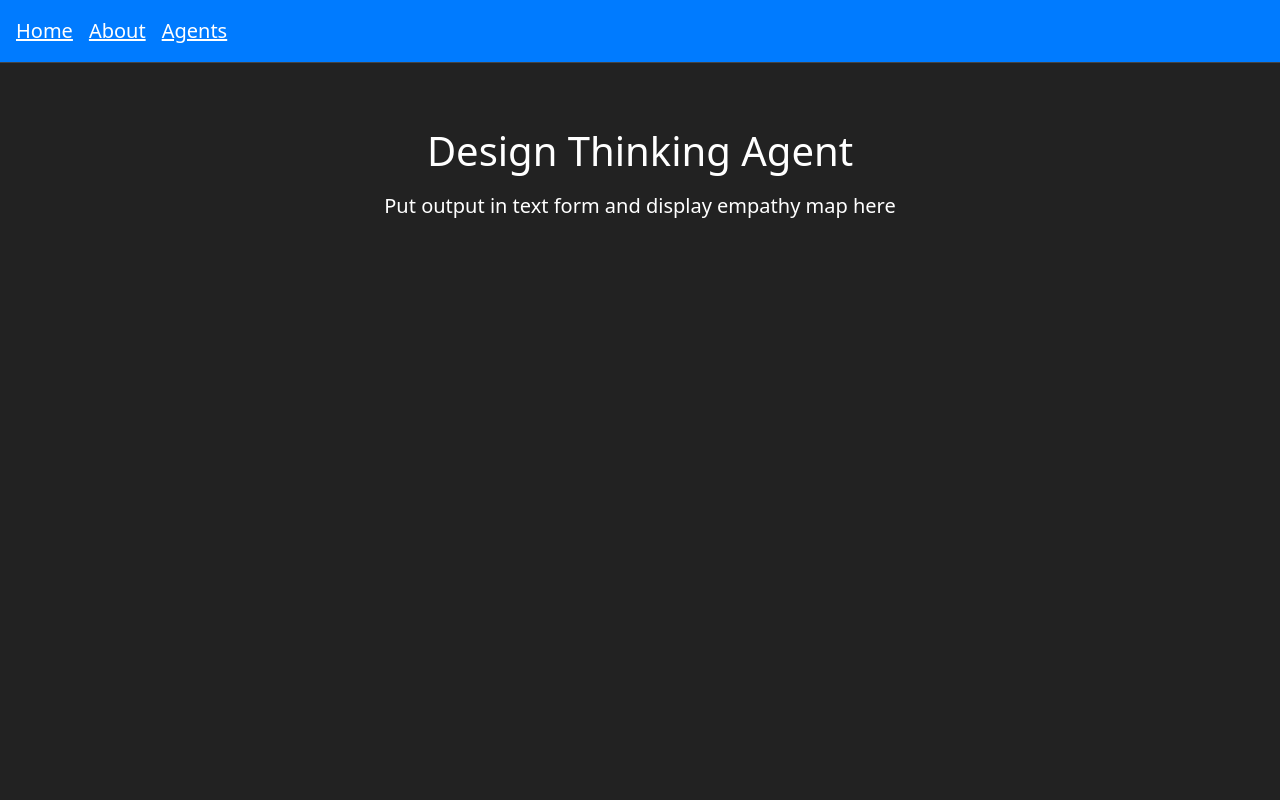
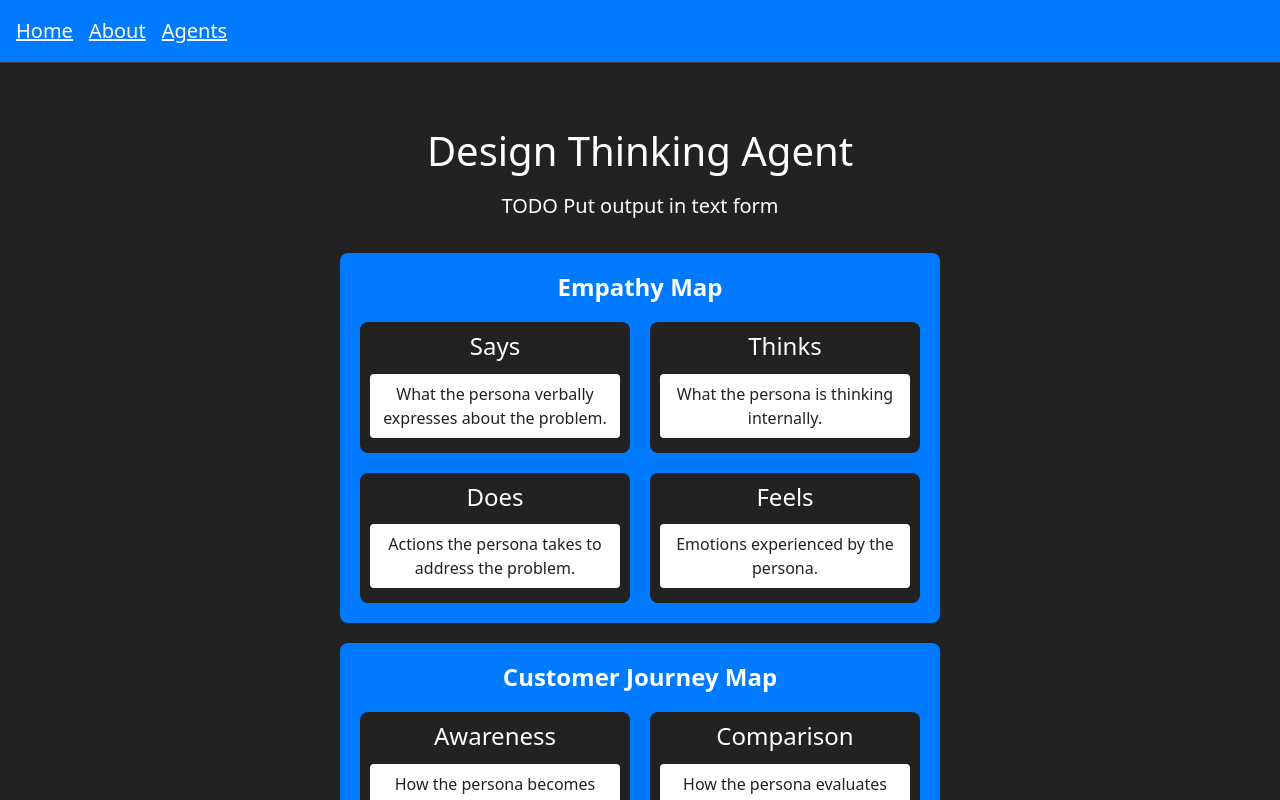
Before and after one commit to agentopedia/project-almanac, a Next.js app in the folder nextjs_app/: page /design_agent_output in a window 1280 px wide. Shown: the top 800 px of the page. Built offline with nearby package versions, Linux system fonts and the light colour scheme.

Commit message:
Created EmpathyMap and CustomerJourney components, and integrated them into design_agent_output page.

```diff
--- /dev/null
+++ b/nextjs_app/app/components/CustomerJourney.tsx
@@ -0,0 +1,75 @@
+import React from 'react';
+
+interface CustomerJourneyMapProps {
+  journeyData: {
+    awareness: string;
+    comparison: string;
+    purchase: string;
+    installation: string;
+  };
+}
+
+const CustomerJourneyMap: React.FC<CustomerJourneyMapProps> = ({ journeyData }) => {
+  return (
+    <div style={styles.container}>
+      <h2 style={styles.heading}>Customer Journey Map</h2>
+      <div style={styles.grid}>
+        <div style={styles.section}>
+          <h4>Awareness</h4>
+          <p style={styles.box}>{journeyData.awareness}</p>
+        </div>
+        <div style={styles.section}>
+          <h4>Comparison</h4>
+          <p style={styles.box}>{journeyData.comparison}</p>
+        </div>
+        <div style={styles.section}>
+          <h4>Purchase</h4>
+          <p style={styles.box}>{journeyData.purchase}</p>
+        </div>
+        <div style={styles.section}>
+          <h4>Installation</h4>
+          <p style={styles.box}>{journeyData.installation}</p>
+        </div>
+      </div>
+    </div>
+  );
+};
+
+const styles: { [key: string]: React.CSSProperties } = {
+  container: {
+    maxWidth: '600px',
+    margin: '20px auto',
+    padding: '20px',
+    borderRadius: '8px',
+    backgroundColor: '#007bff',
+  },
+  heading: {
+    textAlign: 'center',
+    fontSize: '24px',
+    fontWeight: 'bold',
+    marginBottom: '20px',
+  },
+  grid: {
+    display: 'grid',
+    gridTemplateColumns: '1fr 1fr',
+    gap: '20px',
+  },
+  section: {
+    display: 'flex',
+    flexDirection: 'column',
+    alignItems: 'center',
+    borderRadius: '8px',
+    padding: '10px',
+    backgroundColor: '#222222',
+  },
+  box: {
+    backgroundColor: 'white',
+    padding: '8px',
+    margin: '5px 0',
+    borderRadius: '4px',
+    textAlign: 'center',
+    color: '#222222',
+  },
+};
+
+export default CustomerJourneyMap;
--- /dev/null
+++ b/nextjs_app/app/components/EmpathyMap.tsx
@@ -0,0 +1,86 @@
+import React from 'react';
+
+interface EmpathyMapProps {
+  empathyData: {
+    says: string[];
+    thinks: string[];
+    does: string[];
+    feels: string[];
+  };
+}
+
+const EmpathyMap: React.FC<EmpathyMapProps> = ({ empathyData }) => {
+  return (
+    <div style={styles.container}>
+      <h2 style={styles.heading}>Empathy Map</h2>
+      <div style={styles.grid}>
+        <div style={styles.section}>
+          <h4>Says</h4>
+          {empathyData.says.map((text, index) => (
+            <p key={index} style={styles.box}>{text}</p>
+          ))}
+        </div>
+
+        <div style={styles.section}>
+          <h4>Thinks</h4>
+          {empathyData.thinks.map((text, index) => (
+            <p key={index} style={styles.box}>{text}</p>
+          ))}
+        </div>
+
+        <div style={styles.section}>
+          <h4>Does</h4>
+          {empathyData.does.map((text, index) => (
+            <p key={index} style={styles.box}>{text}</p>
+          ))}
+        </div>
+
+        <div style={styles.section}>
+          <h4>Feels</h4>
+          {empathyData.feels.map((text, index) => (
+            <p key={index} style={styles.box}>{text}</p>
+          ))}
+        </div>
+      </div>
+    </div>
+  );
+};
+
+const styles: { [key: string]: React.CSSProperties } = {
+  container: {
+    maxWidth: '600px',
+    margin: '20px auto',
+    padding: '20px',
+    borderRadius: '8px',
+    backgroundColor: '#007bff',
+  },
+  heading: {
+    textAlign: 'center',
+    fontSize: '24px',
+    fontWeight: 'bold',
+    marginBottom: '20px',
+  },
+  grid: {
+    display: 'grid',
+    gridTemplateColumns: '1fr 1fr',
+    gap: '20px',
+  },
+  section: {
+    display: 'flex',
+    flexDirection: 'column',
+    alignItems: 'center',
+    borderRadius: '8px',
+    padding: '10px',
+    backgroundColor: '#222222',
+  },
+  box: {
+    backgroundColor: 'white',
+    padding: '8px',
+    margin: '5px 0',
+    borderRadius: '4px',
+    textAlign: 'center',
+    color: '#222222',
+  },
+};
+
+export default EmpathyMap;
--- a/nextjs_app/app/design_agent_output/page.tsx
+++ b/nextjs_app/app/design_agent_output/page.tsx
@@ -1,4 +1,22 @@
 import Link from 'next/link';
+import EmpathyMap from '../components/EmpathyMap';
+import CustomerJourney from '../components/CustomerJourney';
+
+// TODO just sample data for now
+const data = {
+  "empathy_map": {
+    "says": ["What the persona verbally expresses about the problem."],
+    "thinks": ["What the persona is thinking internally."],
+    "does": ["Actions the persona takes to address the problem."],
+    "feels": ["Emotions experienced by the persona."]
+  },
+  "customer_journey": {
+    "awareness": "How the persona becomes aware of the product or problem.",
+    "comparison": "How the persona evaluates different options.",
+    "purchase": "Factors influencing the purchase decision.",
+    "installation": "Persona's experience with setting up or using the product."
+  }
+};
 
 export default function DesignThinkingAgentOutput() {
     return (
@@ -6,8 +24,13 @@ export default function DesignThinkingAgentOutput() {
         {/* Title */}
         <main style={{ marginTop: "2rem" }}>
           <h1 style={{ fontSize: "2.5rem", marginBottom: "1rem" }}>Design Thinking Agent</h1>
-          <p style={{ fontSize: "1.25rem", marginBottom: "2rem" }}>Put output in text form and display empathy map here</p>
-
+          <p style={{ fontSize: "1.25rem", marginBottom: "2rem" }}>TODO Put output in text form</p>
+          <div className="min-h-screen bg-gray-900 text-white flex items-center justify-center p-6">
+            <EmpathyMap empathyData={data.empathy_map}/>
+          </div>
+          <div className="min-h-screen bg-gray-900 text-white flex items-center justify-center p-6">
+            <CustomerJourney journeyData={data.customer_journey} />
+          </div>
         </main>
     </div>
   );
```
